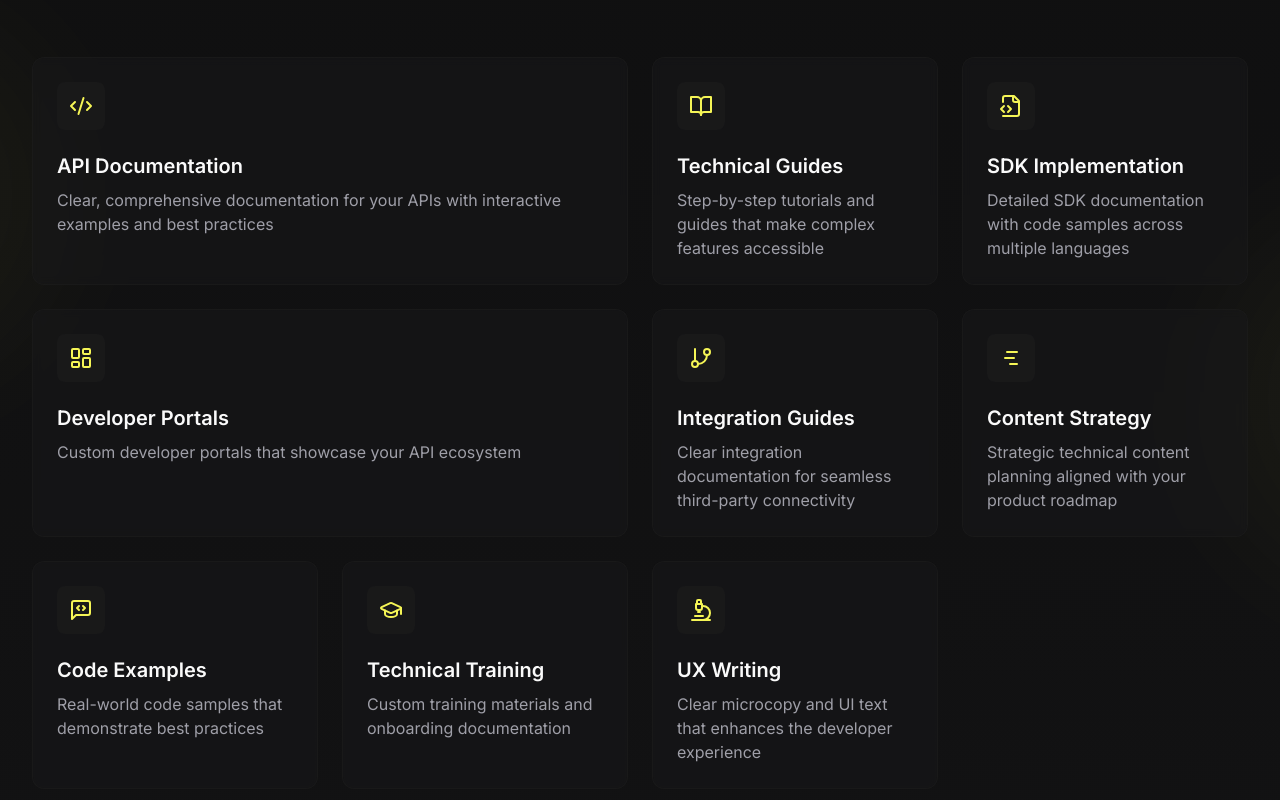
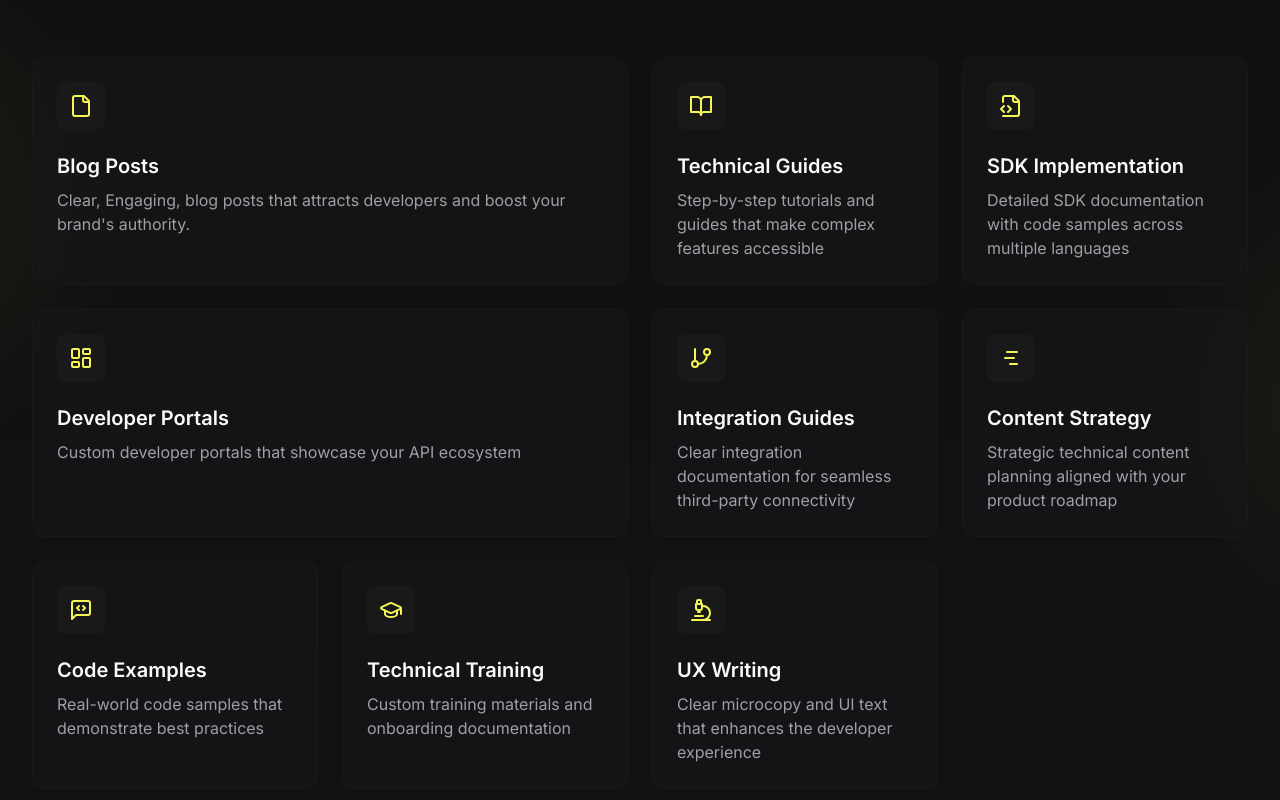
Before and after one commit to Abraham12611/thedevarena-web, a Next.js app: page / in a window 1280 px wide. Shown: the part 1543-2343 px from the top of the page. Built offline with nearby package versions, Linux system fonts and the light colour scheme.

Commit message:
chore: update copy 3

```diff
--- a/components/services.tsx
+++ b/components/services.tsx
@@ -5,6 +5,7 @@ import {
   BookOpen,
   Code2,
   FileCode2,
+  File,
   GanttChart,
   GitBranch,
   GraduationCap,
@@ -15,9 +16,9 @@ import {
 
 const services = [
   {
-    title: "API Documentation",
-    description: "Clear, comprehensive documentation for your APIs with interactive examples and best practices",
-    icon: Code2,
+    title: "Blog Posts",
+    description: "Clear, Engaging, blog posts that attracts developers and boost your brand's authority.",
+    icon: File,
     className: "md:col-span-2 md:row-span-1",
   },
   {
```
